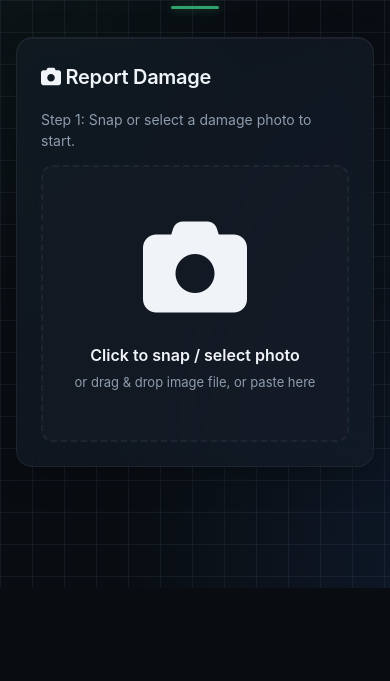
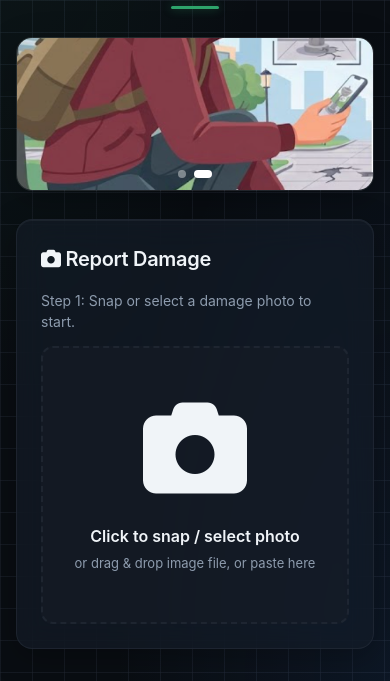
Before and after one commit to akashahahamaddev/rosak-alert, a website: page public/index.html in a window 390 px wide. Shown: the part 256-937 px from the top of the page. Before the commit the page ends 844 px from the top, so only its background shows below. Drawn offline with nearby package versions, Linux system fonts and the light colour scheme; no server answers.

Commit message:
Add dynamic autoplaying banner carousel with responsive dots pagination to student main landing page

```diff
--- a/public/index.html
+++ b/public/index.html
@@ -52,6 +52,23 @@
               : 'Sistem pelaporan kerosakan fasiliti & kediaman kolej dengan pantas dan mudah' }}
           </p>
           <div class="hero-divider"></div>
+        </div>
+
+        <!-- Banner Carousel Section -->
+        <div class="carousel-container" v-if="!preview && carouselImages.length > 0">
+          <div class="carousel-track" :style="{ transform: `translateX(-${currentSlide * 100}%)` }">
+            <div class="carousel-slide" v-for="(img, idx) in carouselImages" :key="idx">
+              <img :src="img" class="carousel-img" alt="Banner" />
+            </div>
+          </div>
+          <div class="carousel-dots" v-if="carouselImages.length > 1">
+            <span
+              v-for="(img, idx) in carouselImages"
+              :key="idx"
+              :class="['dot', currentSlide === idx && 'active']"
+              @click="currentSlide = idx"
+            ></span>
+          </div>
         </div>
 
         <!-- Step 1: Image Dropzone/Selector (if no image is selected yet) -->
@@ -251,6 +268,9 @@
         const result = ref({});
         const fileInput = ref(null);
         const showAboutModal = ref(false);
+        const currentSlide = ref(0);
+        const carouselImages = ref(["/images/carousel1.png", "/images/carousel2.png"]);
+        let carouselInterval = null;
 
         // Branding and dynamic settings
         const settings = ref({
@@ -472,10 +492,18 @@
           loadProfile();
           fetchSettings();
           window.addEventListener("paste", onPaste);
+
+          // Autoplay carousel slides
+          carouselInterval = setInterval(() => {
+            if (carouselImages.value.length > 0) {
+              currentSlide.value = (currentSlide.value + 1) % carouselImages.value.length;
+            }
+          }, 4500);
         });
 
         onUnmounted(() => {
           window.removeEventListener("paste", onPaste);
+          if (carouselInterval) clearInterval(carouselInterval);
         });
 
         return {
@@ -496,7 +524,9 @@
           resetImage,
           submit,
           reset,
-          showAboutModal
+          showAboutModal,
+          currentSlide,
+          carouselImages
         };
       },
     }).mount("#app");
--- a/public/style.css
+++ b/public/style.css
@@ -1034,3 +1034,60 @@ input:focus, select:focus, textarea:focus {
   border-radius: 2px;
   box-shadow: 0 0 10px rgba(55, 192, 127, 0.4);
 }
+
+/* --- Banner Carousel --- */
+.carousel-container {
+  position: relative;
+  width: 100%;
+  max-width: 580px;
+  margin: 0 auto 28px auto;
+  border-radius: 16px;
+  overflow: hidden;
+  border: 1px solid rgba(255, 255, 255, 0.08);
+  box-shadow: 0 8px 32px rgba(0, 0, 0, 0.25);
+  aspect-ratio: 21 / 9;
+  background: rgba(255, 255, 255, 0.02);
+  animation: fadeIn 0.6s cubic-bezier(0.16, 1, 0.3, 1) forwards;
+}
+.carousel-track {
+  display: flex;
+  width: 100%;
+  height: 100%;
+  transition: transform 0.6s cubic-bezier(0.16, 1, 0.3, 1);
+}
+.carousel-slide {
+  min-width: 100%;
+  height: 100%;
+  position: relative;
+}
+.carousel-img {
+  width: 100%;
+  height: 100%;
+  object-fit: cover;
+  display: block;
+}
+.carousel-dots {
+  position: absolute;
+  bottom: 12px;
+  left: 50%;
+  transform: translateX(-50%);
+  display: flex;
+  gap: 8px;
+  z-index: 10;
+}
+.carousel-dots .dot {
+  width: 8px;
+  height: 8px;
+  border-radius: 50%;
+  background: rgba(255, 255, 255, 0.4);
+  cursor: pointer;
+  transition: all 0.3s ease;
+}
+.carousel-dots .dot:hover {
+  background: rgba(255, 255, 255, 0.7);
+}
+.carousel-dots .dot.active {
+  background: #fff;
+  width: 18px;
+  border-radius: 4px;
+}
```
Also changed, not shown: public/images/carousel1.png (added), public/images/carousel2.png (added).
